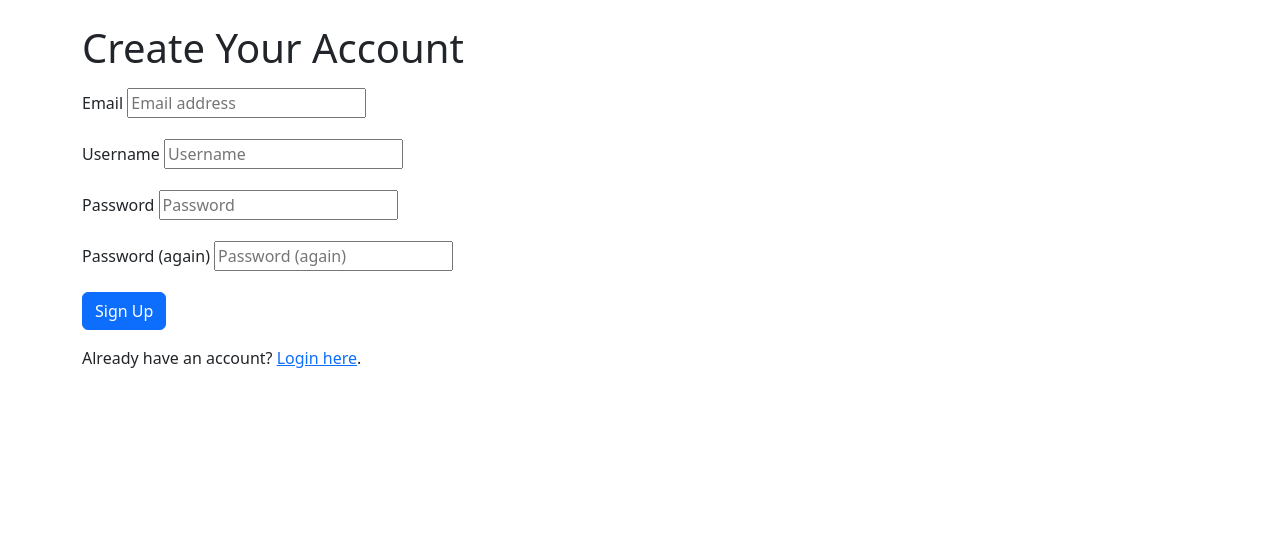
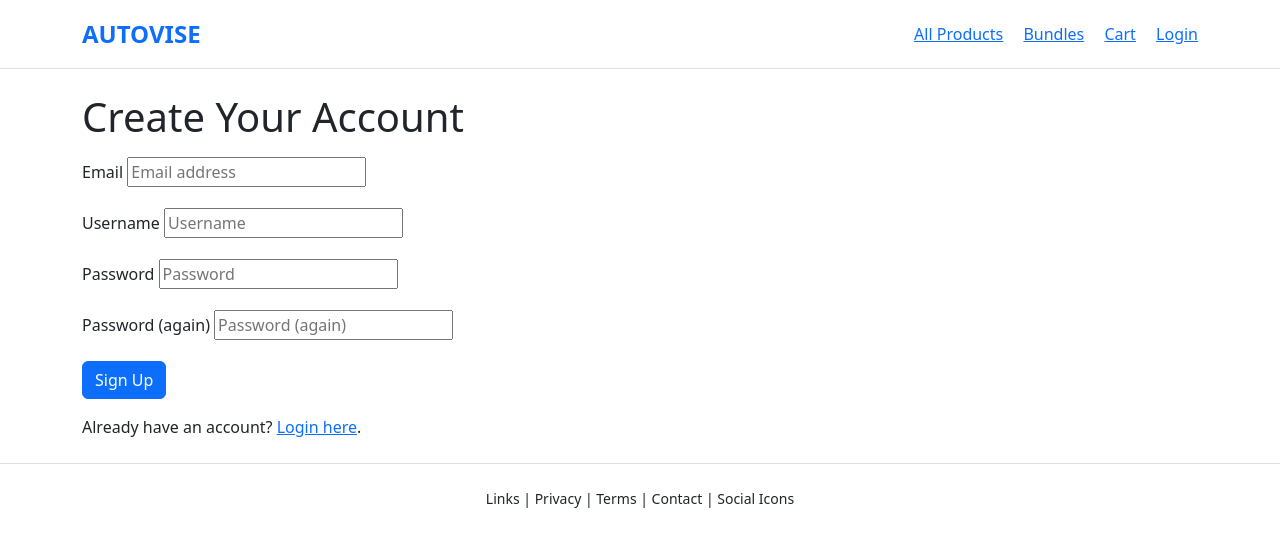
Before and after one commit to Merrick101/autovise, a Django app: page /accounts/signup/ in a window 1280 px wide. Shown: the top 547 px of the page. Run offline with Django 5.2, Linux system fonts and the light colour scheme.

Commit message:
Expand base.html and update home.html templates

```diff
--- a/templates/base.html
+++ b/templates/base.html
@@ -9,6 +9,17 @@
   <link href="https://cdn.jsdelivr.net/npm/bootstrap@5.3.0/dist/css/bootstrap.min.css" rel="stylesheet">
 </head>
 <body>
+  <header class="py-3 border-bottom">
+    <div class="container d-flex justify-content-between align-items-center">
+      <a href="/" class="text-decoration-none fw-bold fs-4">AUTOVISE</a>
+      <nav>
+        <a href="{% url 'all_products' %}" class="me-3">All Products</a>
+        <a href="{% url 'bundles' %}" class="me-3">Bundles</a>
+        <a href="{% url 'cart' %}" class="me-3">Cart</a>
+        <a href="{% url 'account_login' %}">Login</a>
+      </nav>
+    </div>
+  </header>
 
   <main class="container my-4">
     {% if messages %}
@@ -25,5 +36,11 @@
     {% block content %}{% endblock %}
   </main>
 
+  <footer class="py-4 border-top text-center small">
+    <div class="container">
+      Links | Privacy | Terms | Contact | Social Icons
+    </div>
+  </footer>
 </body>
+
 </html>
```
Also changed, not shown: templates/pages/home.html (+7 -1 lines).
